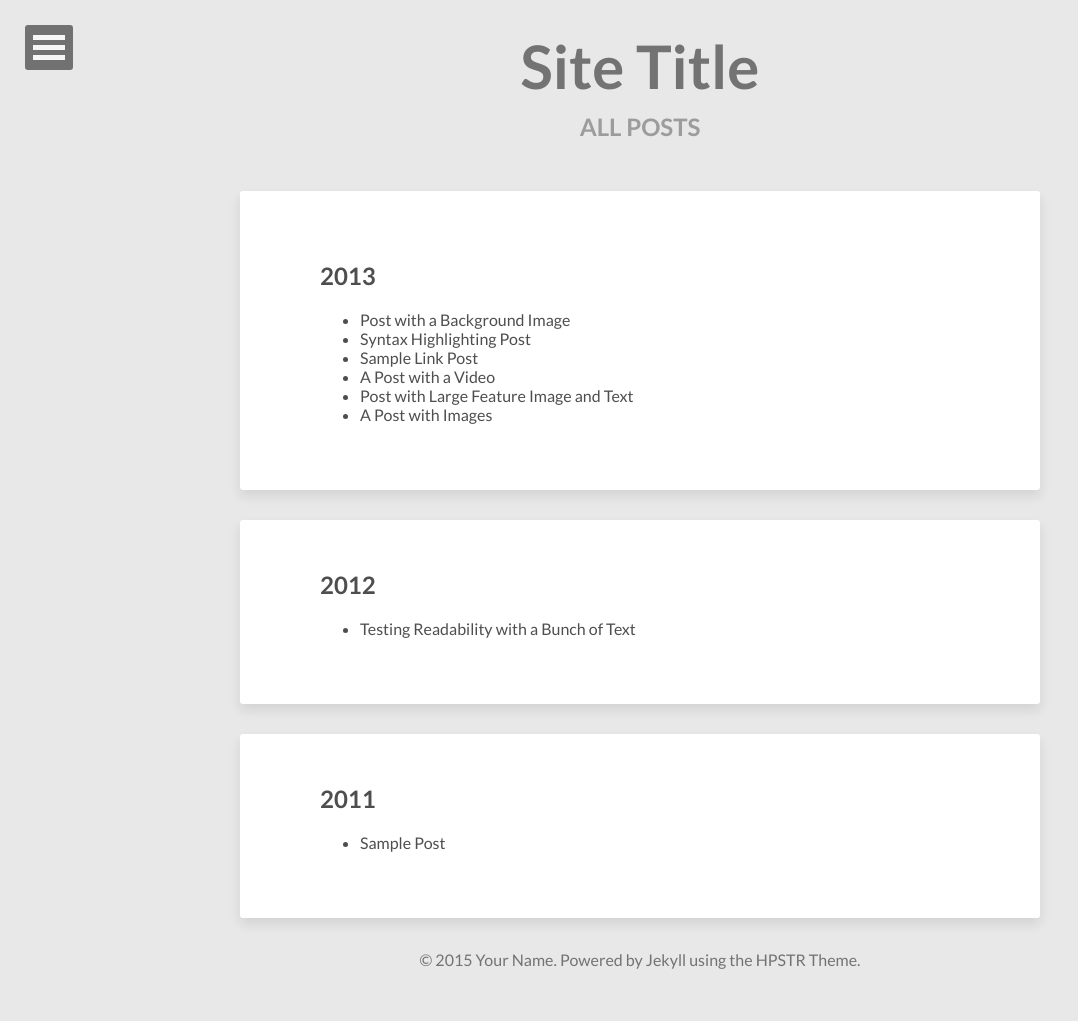
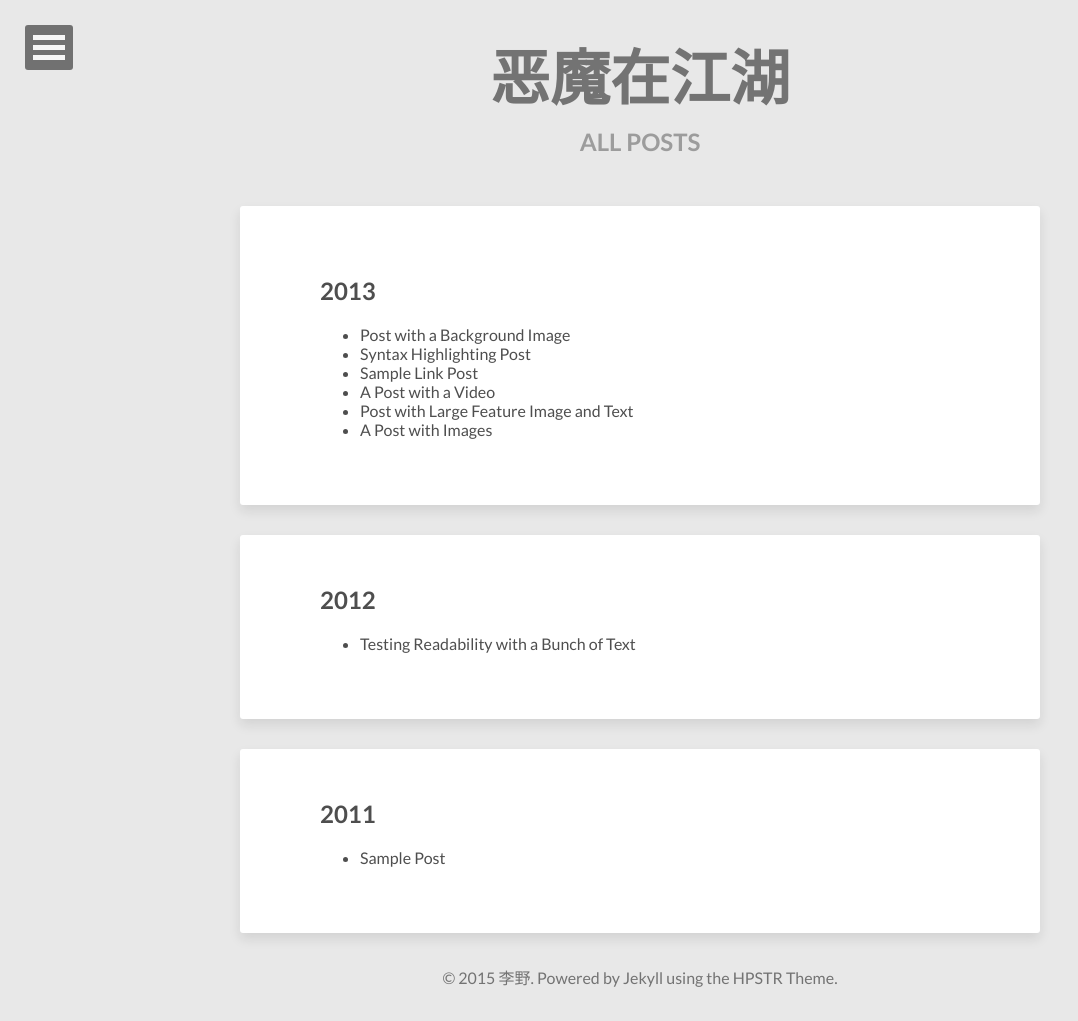
Before and after one commit to liye71023326/github_pages, a Jekyll site: the page built from posts/index.html, in a window 1280 px wide. Shown: the whole page, without its empty margins (0-1078 px from the left). Built offline with Jekyll 4.4.1, drawn with Linux system fonts in a browser that asks for light colours; nearby versions of some CDN libraries.

Commit message:
change base config

```diff
--- a/_config.yml
+++ b/_config.yml
@@ -1,6 +1,6 @@
-title:            Site Title
-description:      Describe your website here.
-disqus_shortname: hpstrtheme
+title:            恶魔在江湖
+description:      恶魔的技术人生.
+disqus_shortname: liye71023326
 reading_time:     true
 words_per_minute: 200
 # Your site's domain goes here (eg: //mmistakes.github.io, http://mademistakes.com, etc)
@@ -10,10 +10,10 @@ baseurl:  /github_pages
 
 # Owner/author information
 owner:
-  name:           Your Name
+  name:           李野
   avatar:         avatar.jpg
   bio:            "Your bio goes here. It shouldn't be super long but a good two sentences or two should suffice."
-  email:          you@email.com
+  email:          liye71023326@163.com
   # Social networking links used in footer. Update and remove as you like.
   twitter:
   facebook:
@@ -36,7 +36,7 @@ google_verify:
 bing_verify:
 
 # http://en.wikipedia.org/wiki/List_of_tz_database_time_zones
-timezone:    America/New_York
+timezone:    Asia/Shanghai
 future:      true
 highlighter: pygments
 markdown:    kramdown
```
